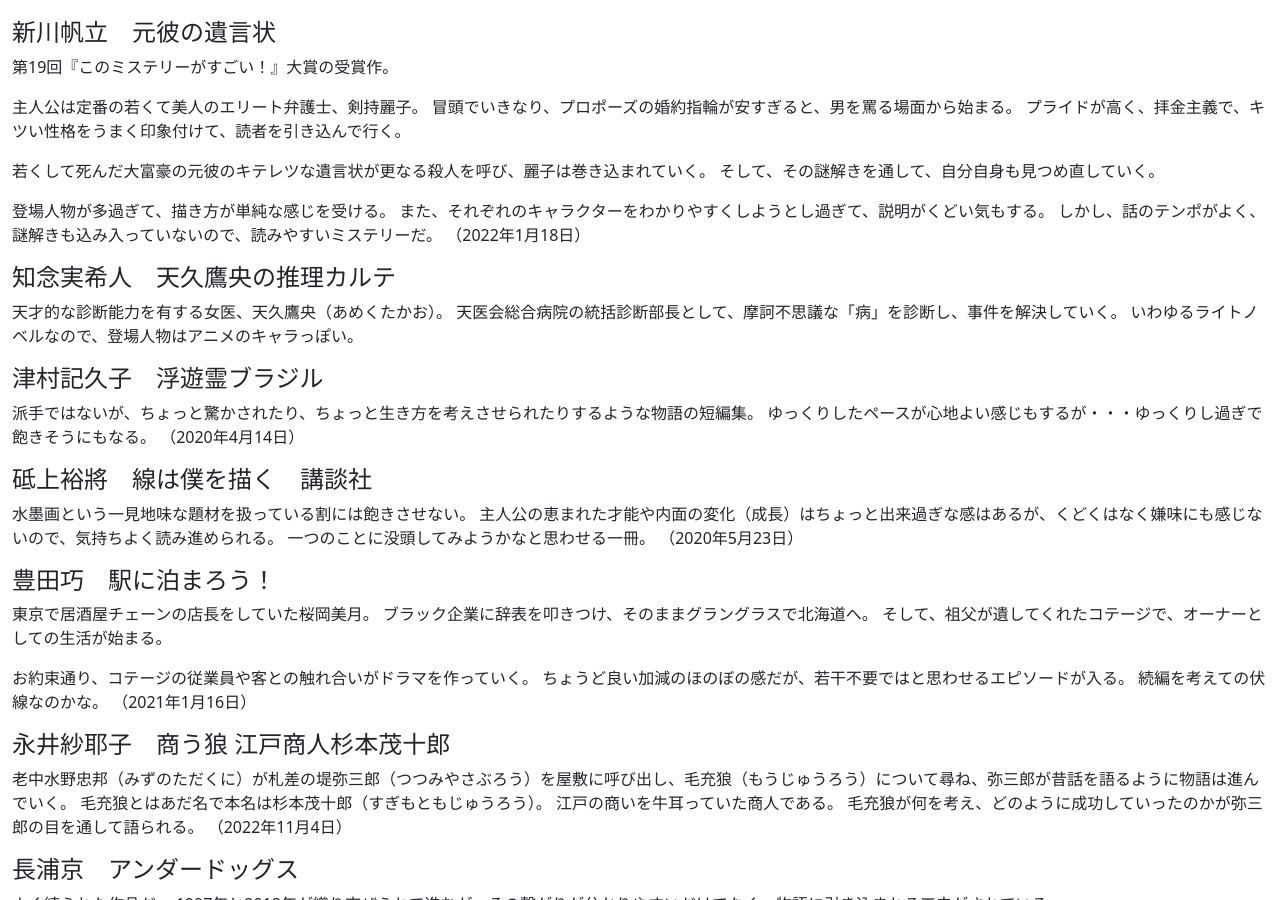
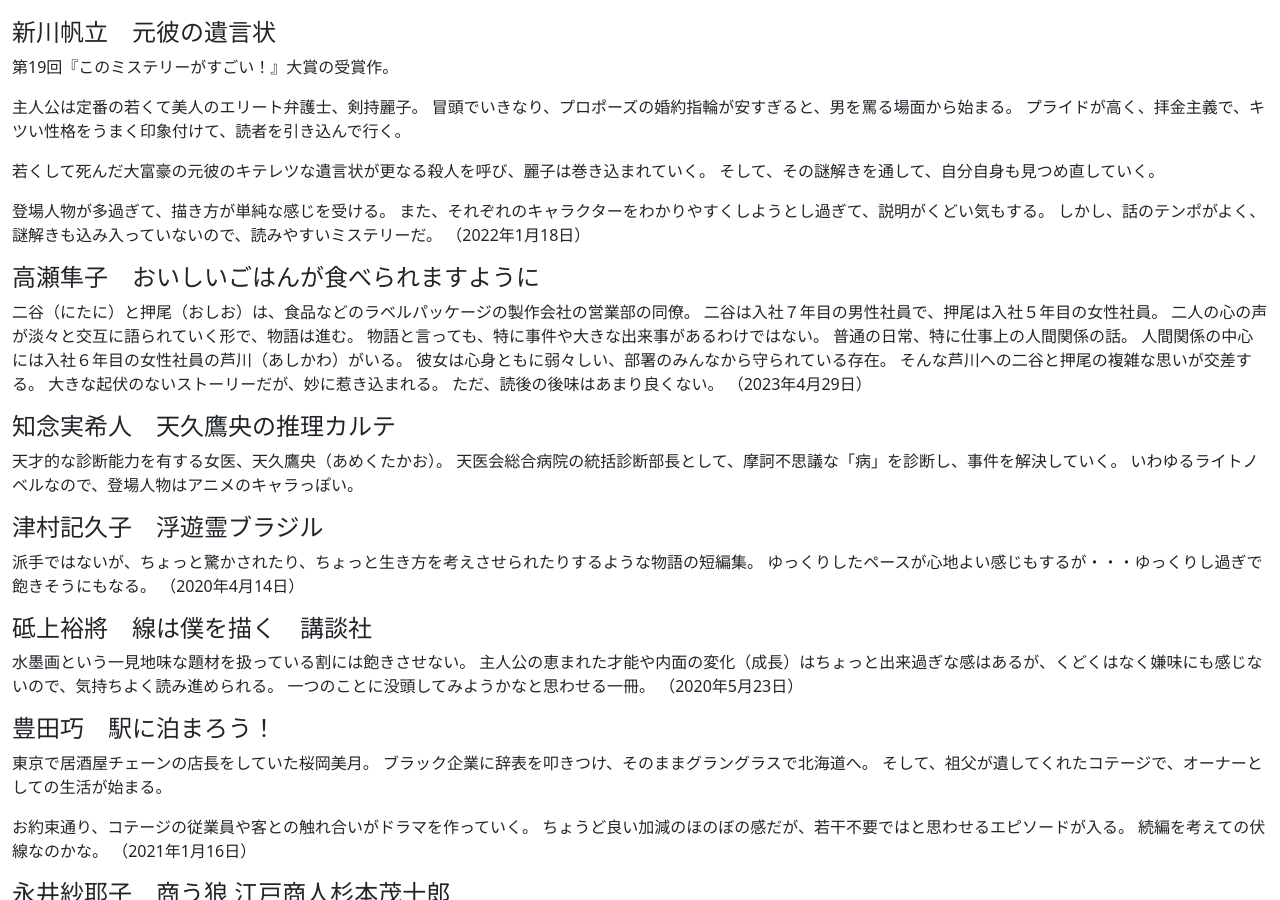
Before and after one commit to waipuna96815/waipuna96815.github.io, a Jekyll site: the page built from pages/book-etc.md, in a window 1280 px wide and 900 px high, scrolled down 1925 px. Built offline with Jekyll 4.4.1, drawn with Linux system fonts in a browser that asks for light colours; nearby versions of some CDN libraries.

Commit message:
add a book by Takase

```diff
--- a/pages/book-etc.md
+++ b/pages/book-etc.md
@@ -133,6 +133,21 @@
 また、それぞれのキャラクターをわかりやすくしようとし過ぎて、説明がくどい気もする。
 しかし、話のテンポがよく、謎解きも込み入っていないので、読みやすいミステリーだ。
 （2022年1月18日）
+
+<div id="takase"></div>
+#### 高瀬隼子　おいしいごはんが食べられますように
+
+二谷（にたに）と押尾（おしお）は、食品などのラベルパッケージの製作会社の営業部の同僚。
+二谷は入社７年目の男性社員で、押尾は入社５年目の女性社員。
+二人の心の声が淡々と交互に語られていく形で、物語は進む。
+物語と言っても、特に事件や大きな出来事があるわけではない。
+普通の日常、特に仕事上の人間関係の話。
+人間関係の中心には入社６年目の女性社員の芦川（あしかわ）がいる。
+彼女は心身ともに弱々しい、部署のみんなから守られている存在。
+そんな芦川への二谷と押尾の複雑な思いが交差する。
+大きな起伏のないストーリーだが、妙に惹き込まれる。
+ただ、読後の後味はあまり良くない。
+（2023年4月29日）
 
 #### 知念実希人　天久鷹央の推理カルテ
 
```
Also changed, not shown: book.md (+1 -0 lines), index.md (+1 -0 lines).
